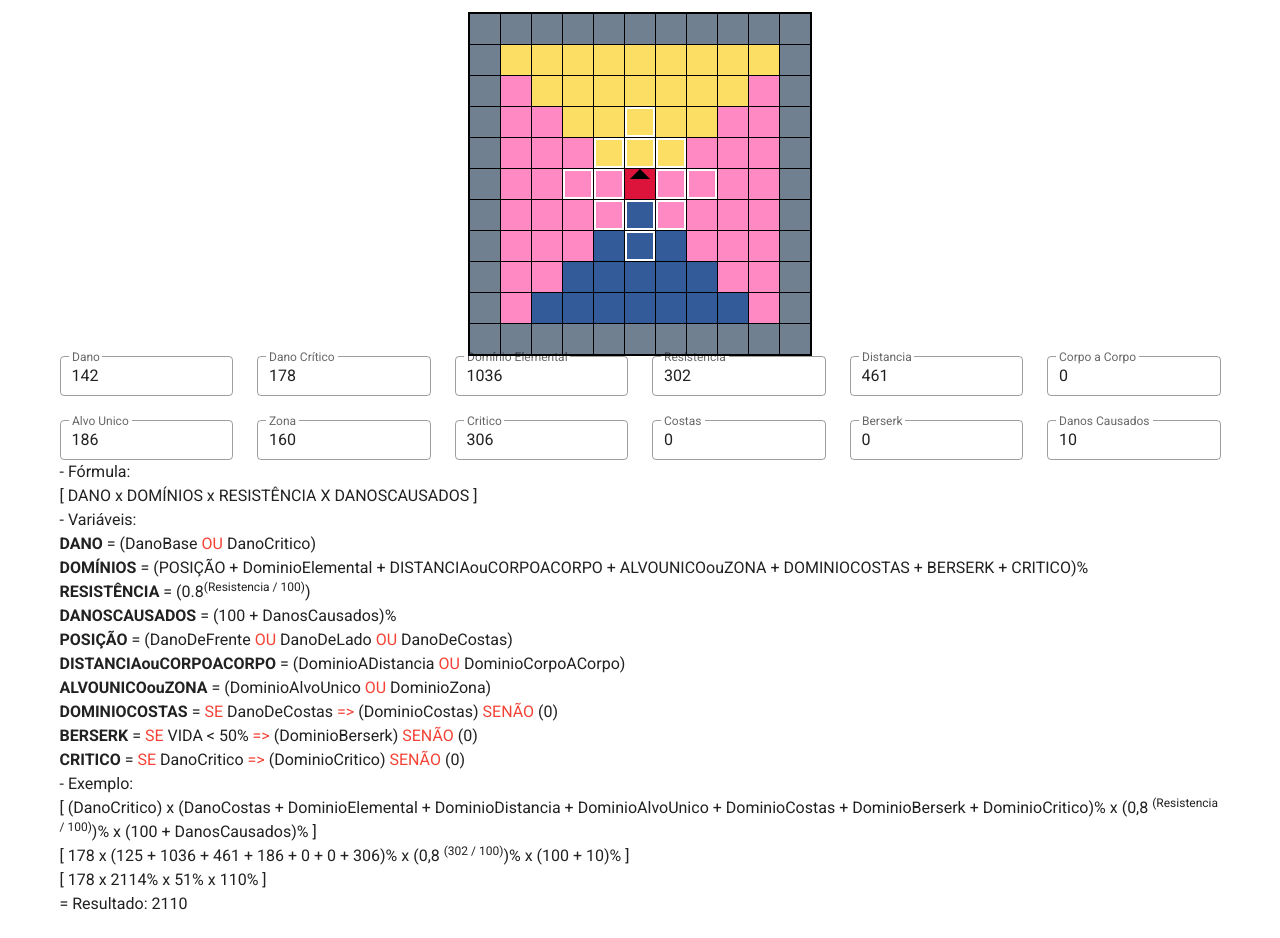
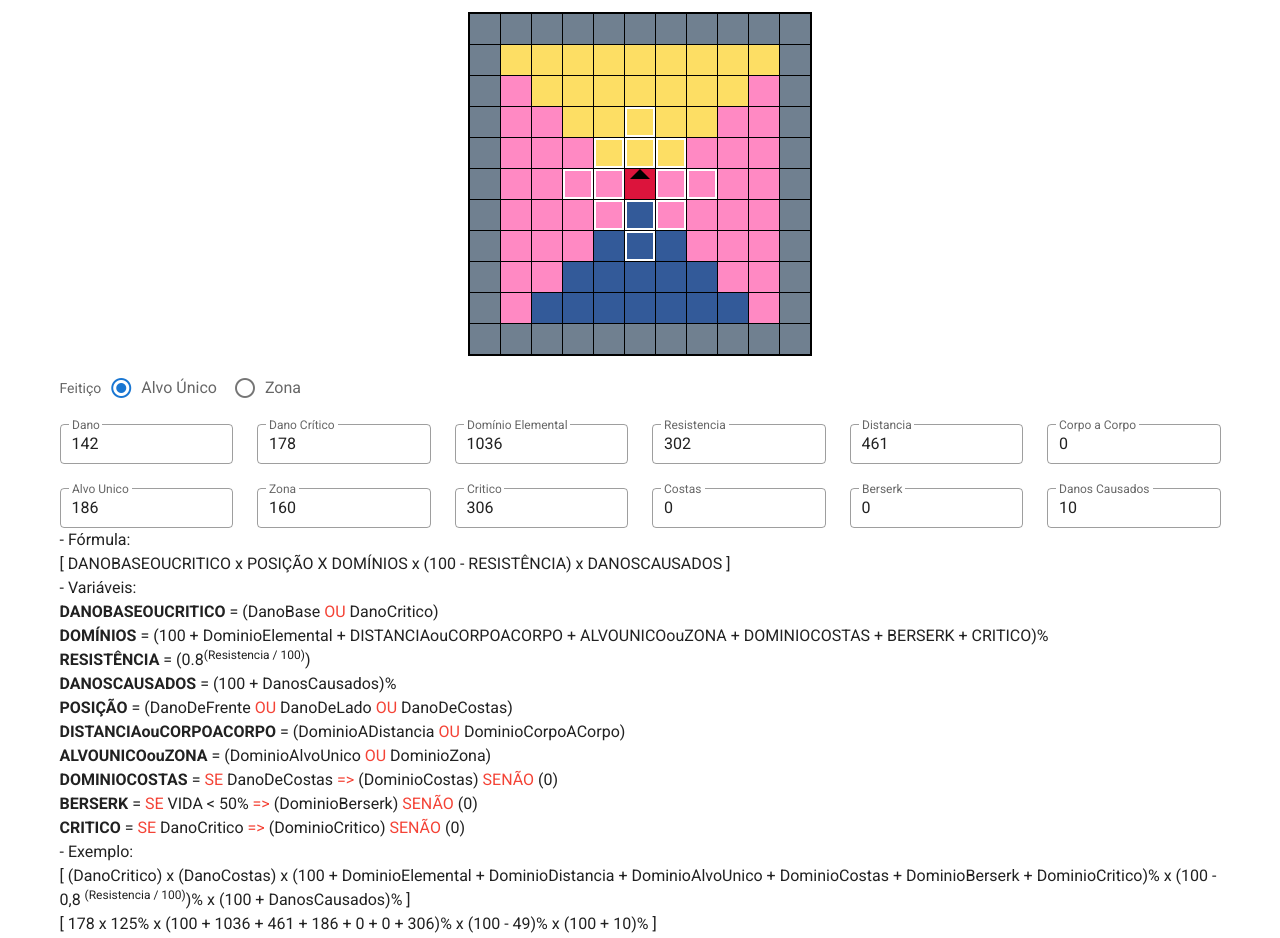
Before and after one commit to brunorcunha/WakfuCalculadora, a Vue app: page / in a window 1280 px wide. Shown: the top 938 px of the page. Built offline with nearby package versions, Linux system fonts and the light colour scheme.

Commit message:
Feitiço

```diff
--- a/src/components/Bloco.vue
+++ b/src/components/Bloco.vue
@@ -27,7 +27,7 @@
               <v-list-item-content>
                 <v-list-item-title>{{ traducaoPosicao }}</v-list-item-title>
               </v-list-item-content>
-              +{{ valorPosicao }}%
+              x{{ valorPosicao }}%
             </v-list-item>
 
             <v-divider />
@@ -151,7 +151,7 @@
               <v-list-item-content>
                 <v-list-item-title>{{ traducaoPosicao }}</v-list-item-title>
               </v-list-item-content>
-              +{{ valorPosicao }}%
+              x{{ valorPosicao }}%
             </v-list-item>
 
             <v-divider />
@@ -329,14 +329,17 @@ export default {
     valorRear () {
       return this.ehDanoCostas ? this.MaestriaCostas : 0
     },
+    posicaoReal () {
+      return this.valorPosicao / 100
+    },
     resistenciaReal () {
-      return Math.pow(this.constante, this.Resistencia / 100)
+      return this.Resistencia <= 0 ? 1 : Math.pow(this.constante, this.Resistencia / 100)
     },
     valorResistencia () {
       return Math.round(this.resistenciaReal * 100)
     },
     valorElemental () {
-      return (this.valorPosicao + this.MaestriaElemental + this.valorRear + this.valorSpell + this.valorTipoSpell)
+      return (100 + this.MaestriaElemental + this.valorRear + this.valorSpell + this.valorTipoSpell)
     },
     valorDanosCausados () {
       return (this.DanosCausados + 100) / 100
@@ -345,13 +348,13 @@ export default {
       return (this.valorElemental / 100) * this.DanoBase
     },
     danoSemResistenciaSTR () {
-      return Math.ceil(this.danoSemResistencia * this.valorDanosCausados)
+      return Math.ceil(this.danoSemResistencia * this.valorDanosCausados * this.posicaoReal)
     },
     criticoSemResistencia () {
       return ((this.valorElemental + this.MaestriaCritico) / 100) * this.DanoCritico
     },
     criticoSemResistenciaSTR () {
-      return Math.ceil(this.criticoSemResistencia * this.valorDanosCausados)
+      return Math.ceil(this.criticoSemResistencia * this.valorDanosCausados * this.posicaoReal)
     },
     danoSemResistenciaBerserk () {
       return ((this.valorElemental + this.MaestriaBerserk) / 100) * this.DanoBase
@@ -360,16 +363,16 @@ export default {
       return ((this.valorElemental + this.MaestriaBerserk + this.MaestriaCritico) / 100) * this.DanoCritico
     },
     danoResistencia () {
-      return Math.ceil(this.danoSemResistencia * this.resistenciaReal * this.valorDanosCausados)
+      return Math.ceil(this.danoSemResistencia * this.resistenciaReal * this.valorDanosCausados * this.posicaoReal)
     },
     criticoResistencia () {
-      return Math.ceil(this.criticoSemResistencia * this.resistenciaReal * this.valorDanosCausados)
+      return Math.ceil(this.criticoSemResistencia * this.resistenciaReal * this.valorDanosCausados * this.posicaoReal)
     },
     danoResistenciaBerserk () {
-      return Math.ceil(this.danoSemResistenciaBerserk * this.resistenciaReal * this.valorDanosCausados)
+      return Math.ceil(this.danoSemResistenciaBerserk * this.resistenciaReal * this.valorDanosCausados * this.posicaoReal)
     },
     criticoResistenciaBerserk () {
-      return Math.ceil(this.criticoSemResistenciaBerserk * this.resistenciaReal * this.valorDanosCausados)
+      return Math.ceil(this.criticoSemResistenciaBerserk * this.resistenciaReal * this.valorDanosCausados * this.posicaoReal)
     }
   }
 }
--- a/src/components/Calculadora.vue
+++ b/src/components/Calculadora.vue
@@ -2,6 +2,14 @@
   <v-container>
     <Grid :tipoSpell="tipoSpell" />
 
+    <v-row>
+      <v-col>
+        <v-radio-group v-model="tipoSpell" row hide-details label="Feitiço">
+          <v-radio label="Alvo Único" value="st"></v-radio>
+          <v-radio label="Zona" value="zona"></v-radio>
+        </v-radio-group>
+      </v-col>
+    </v-row>
     <v-row>
       <v-col><v-text-field outlined dense hide-details :value="DanoBase" label="Dano" @input="setDanoBase($event)" /></v-col>
       <v-col><v-text-field outlined dense hide-details :value="DanoCritico" label="Dano Crítico" @input="setDanoCritico($event)" /></v-col>
@@ -22,10 +30,10 @@
     <div>
       <div>
         <div>- Fórmula:</div>
-        <div>[ DANO x DOMÍNIOS x RESISTÊNCIA X DANOSCAUSADOS ]</div>
+        <div>[ DANOBASEOUCRITICO x POSIÇÃO X DOMÍNIOS x (100 - RESISTÊNCIA) x DANOSCAUSADOS ]</div>
         <div>- Variáveis:</div>
-        <div><b>DANO</b> = (DanoBase <span class="red--text">OU</span> DanoCritico)</div>
-        <div><b>DOMÍNIOS</b> = (POSIÇÃO + DominioElemental + DISTANCIAouCORPOACORPO + ALVOUNICOouZONA + DOMINIOCOSTAS + BERSERK + CRITICO)%</div>
+        <div><b>DANOBASEOUCRITICO</b> = (DanoBase <span class="red--text">OU</span> DanoCritico)</div>
+        <div><b>DOMÍNIOS</b> = (100 + DominioElemental + DISTANCIAouCORPOACORPO + ALVOUNICOouZONA + DOMINIOCOSTAS + BERSERK + CRITICO)%</div>
         <div><b>RESISTÊNCIA</b> = (0.8<sup>(Resistencia / 100)</sup>)</div>
         <div><b>DANOSCAUSADOS</b> = (100 + DanosCausados)%</div>
         <div><b>POSIÇÃO</b> = (DanoDeFrente <span class="red--text">OU</span> DanoDeLado <span class="red--text">OU</span> DanoDeCostas)</div>
@@ -35,10 +43,10 @@
         <div><b>BERSERK</b> = <span class="red--text">SE</span> VIDA &lt; 50% <span class="red--text">=&gt;</span> (DominioBerserk) <span class="red--text">SENÃO</span> (0)</div>
         <div><b>CRITICO</b> = <span class="red--text">SE</span> DanoCritico <span class="red--text">=&gt;</span> (DominioCritico) <span class="red--text">SENÃO</span> (0)</div>
         <div>- Exemplo:</div>
-        <div>[ (DanoCritico) x (DanoCostas + DominioElemental + DominioDistancia + DominioAlvoUnico + DominioCostas + DominioBerserk + DominioCritico)% x (0,8 <sup>(Resistencia / 100)</sup>)% x (100 + DanosCausados)% ]</div>
-        <div>[ {{ DanoCritico }} x ({{ DanoCostas }} + {{MaestriaElemental}} + {{ MaestriaDistancia }} + {{ MaestriaAlvoUnico }} + {{ MaestriaCostas }} + {{ MaestriaBerserk }} + {{ MaestriaCritico }})% x (0,8 <sup>({{ Resistencia }} / 100)</sup>)% x (100 + {{ DanosCausados }})% ]</div>
-        <div>[ {{ DanoCritico }} x {{ DanoCostas + MaestriaElemental + MaestriaDistancia + MaestriaAlvoUnico + MaestriaCostas + MaestriaBerserk + MaestriaCritico }}% x {{ (Math.round(Math.pow(this.constante, Resistencia / 100) * 100)) }}% x {{ (100 + DanosCausados) }}% ]</div>
-        <div>= Resultado: {{ Math.ceil((DanoCritico) * ((DanoCostas + MaestriaElemental + MaestriaDistancia + MaestriaAlvoUnico + MaestriaCostas + MaestriaBerserk + MaestriaCritico) / 100) * (Math.pow(this.constante, Resistencia / 100)) * ((100 + DanosCausados) / 100)) }}</div>
+        <div>[ (DanoCritico) x (DanoCostas) x (100 + DominioElemental + DominioDistancia + DominioAlvoUnico + DominioCostas + DominioBerserk + DominioCritico)% x (100 - 0,8 <sup>(Resistencia / 100)</sup>)% x (100 + DanosCausados)% ]</div>
+        <div>[ {{ DanoCritico }} x {{ DanoCostas }}% x (100 + {{MaestriaElemental}} + {{ MaestriaDistancia }} + {{ MaestriaAlvoUnico }} + {{ MaestriaCostas }} + {{ MaestriaBerserk }} + {{ MaestriaCritico }})% x (100 - {{ Math.round((1 - Math.pow(this.constante, Resistencia / 100)) * 100) }})% x (100 + {{ DanosCausados }})% ]</div>
+        <div>[ {{ DanoCritico }} x {{ DanoCostas }}% x {{ 100 + MaestriaElemental + MaestriaDistancia + MaestriaAlvoUnico + MaestriaCostas + MaestriaBerserk + MaestriaCritico }}% x {{ (Math.round(Math.pow(this.constante, Resistencia / 100) * 100)) }}% x {{ (100 + DanosCausados) }}% ]</div>
+        <div>= Resultado: {{ Math.ceil((DanoCostas / 100) * (DanoCritico) * ((100 + MaestriaElemental + MaestriaDistancia + MaestriaAlvoUnico + MaestriaCostas + MaestriaBerserk + MaestriaCritico) / 100) * (Math.pow(this.constante, Resistencia / 100)) * ((100 + DanosCausados) / 100)) }}</div>
       </div>
 
     </div>
@@ -50,7 +58,7 @@ import { mapGetters, mapActions } from 'vuex'
 import Grid from './Grid'
 
 export default {
-  name: 'View',
+  name: 'Calculadora',
   components: { Grid },
   data: () => ({
     constante: 0.800000011920929,
```
